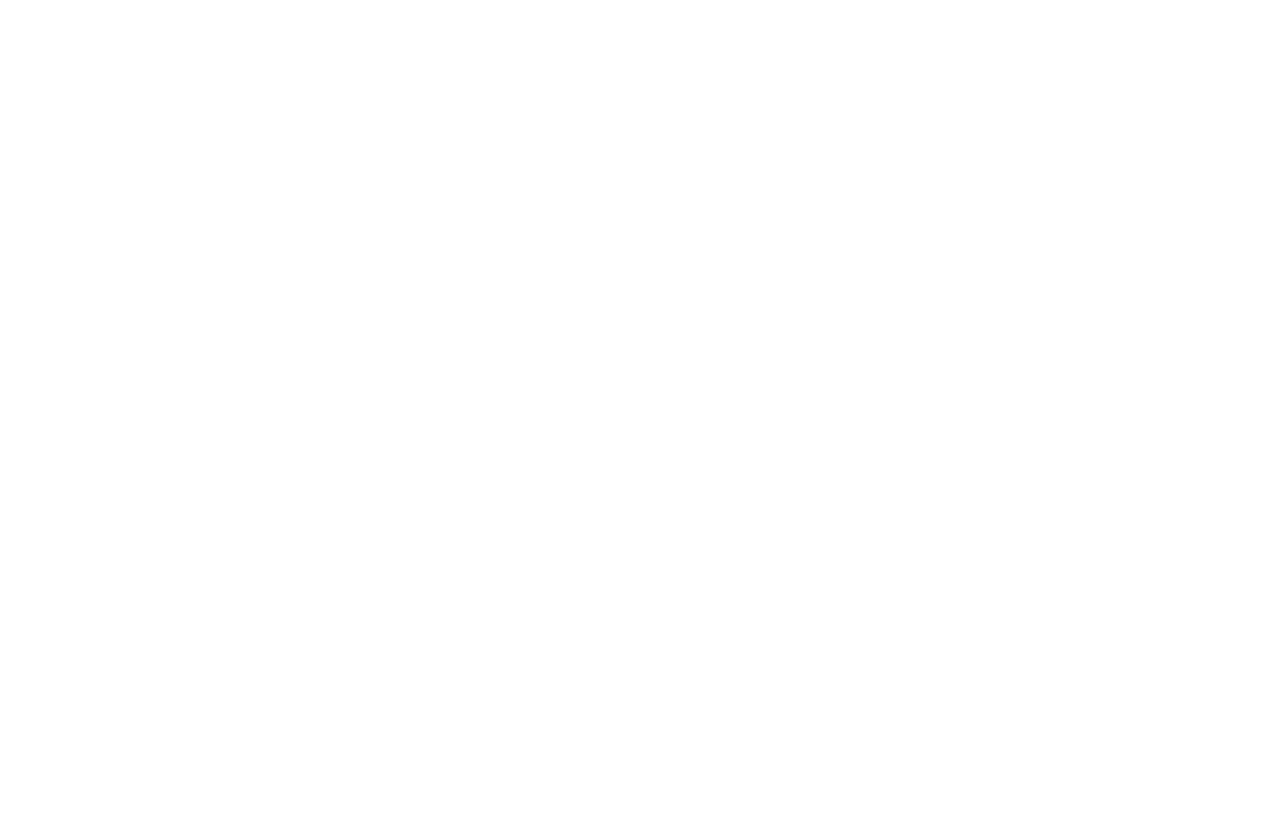
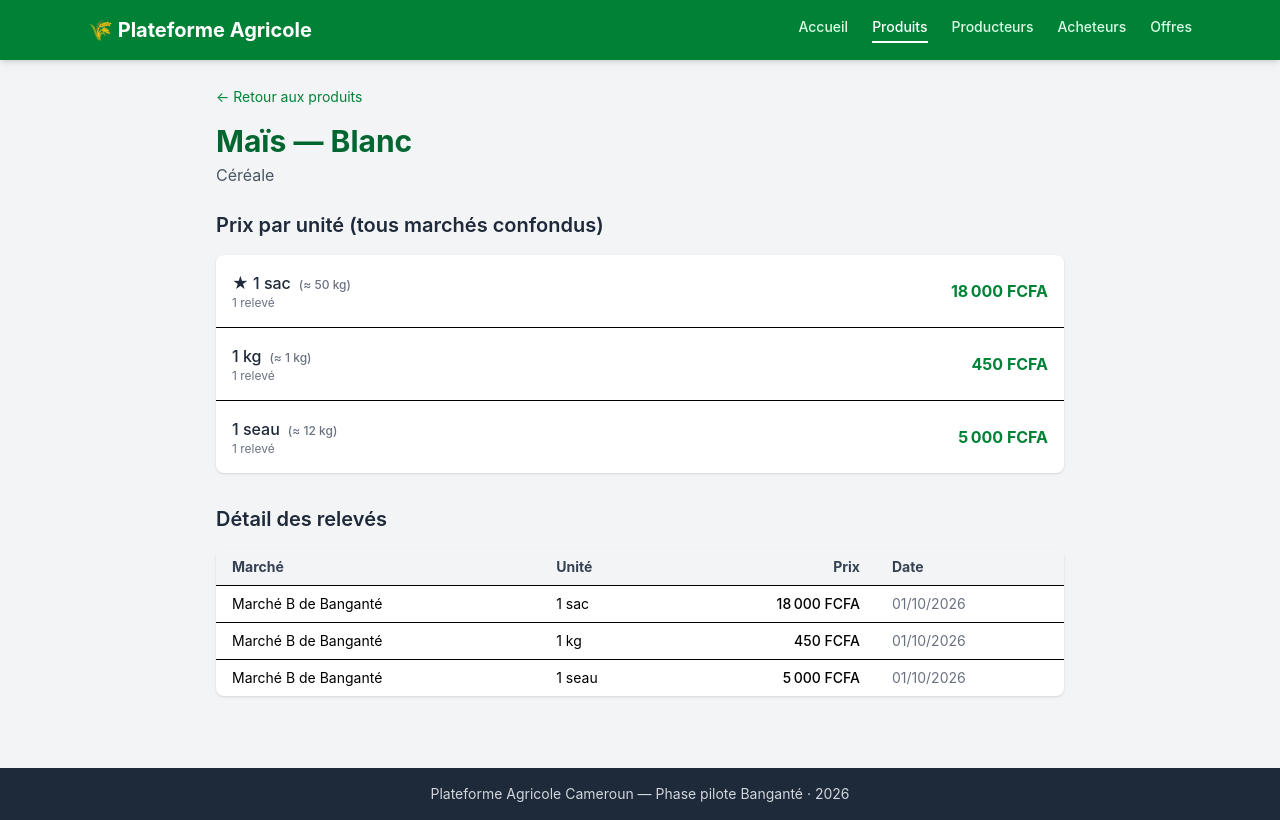
Before and after one commit to Gethro02/plateforme-agri, a React (Vite) app: page /produits/1 in a window 1280 px wide. Before the commit this address had no page. Built offline with nearby package versions, Linux system fonts and the light colour scheme.

Commit message:
page produits avec recherche, filtres et detail produit

```diff
--- a/src/App.jsx
+++ b/src/App.jsx
@@ -2,6 +2,7 @@ import { BrowserRouter, Routes, Route } from "react-router-dom";
 import Layout from "./components/layout/Layout";
 import Accueil from "./pages/Accueil";
 import Produits from "./pages/Produits";
+import DetailProduit from "./pages/DetailProduit";
 import Producteurs from "./pages/Producteurs";
 import Acheteurs from "./pages/Acheteurs";
 import Offres from "./pages/Offres";
@@ -13,6 +14,7 @@ function App() {
         <Route element={<Layout />}>
           <Route path="/" element={<Accueil />} />
           <Route path="/produits" element={<Produits />} />
+          <Route path="/produits/:id" element={<DetailProduit />} />
           <Route path="/producteurs" element={<Producteurs />} />
           <Route path="/acheteurs" element={<Acheteurs />} />
           <Route path="/offres" element={<Offres />} />
--- /dev/null
+++ b/src/components/metier/ProduitCarte.jsx
@@ -0,0 +1,47 @@
+import { Link } from "react-router-dom";
+import { getPrixParUnite, formatFourchette } from "../../utils/dataHelpers";
+
+export default function ProduitCarte({ produit }) {
+  const prixParUnite = getPrixParUnite(produit.id);
+  const uniteParDefaut = prixParUnite.find((p) => p.unite.uniteParDefaut);
+  const aDesPrix = uniteParDefaut && uniteParDefaut.releves.length > 0;
+
+  return (
+    <Link
+      to={`/produits/${produit.id}`}
+      className="block bg-white rounded-lg shadow-md hover:shadow-lg transition p-5 border-l-4 border-green-600"
+    >
+      <div className="flex items-start justify-between mb-3">
+        <div>
+          <h3 className="text-lg font-bold text-gray-800">
+            {produit.nom}{" "}
+            {produit.variete && (
+              <span className="text-green-700">— {produit.variete}</span>
+            )}
+          </h3>
+          <p className="text-sm text-gray-500">{produit.categorie}</p>
+        </div>
+      </div>
+
+      {aDesPrix ? (
+        <div className="bg-green-50 rounded p-3">
+          <p className="text-xs text-gray-600 mb-1">
+            Prix indicatif (1 {uniteParDefaut.unite.symbole})
+          </p>
+          <p className="font-bold text-green-700">
+            {formatFourchette(
+              uniteParDefaut.prixMin,
+              uniteParDefaut.prixMax
+            )}
+          </p>
+        </div>
+      ) : (
+        <p className="text-sm text-gray-400 italic">Aucun prix relevé</p>
+      )}
+
+      <p className="text-xs text-green-700 mt-3 font-medium">
+        Voir les détails →
+      </p>
+    </Link>
+  );
+}
--- /dev/null
+++ b/src/pages/DetailProduit.jsx
@@ -0,0 +1,124 @@
+import { useParams, Link } from "react-router-dom";
+import { produits, marches } from "../data";
+import { getPrixParUnite, formatFourchette } from "../utils/dataHelpers";
+
+export default function DetailProduit() {
+  const { id } = useParams();
+  const produit = produits.find((p) => p.id === Number(id));
+
+  if (!produit) {
+    return (
+      <div className="max-w-4xl mx-auto p-6">
+        <p className="text-red-600">Produit introuvable.</p>
+        <Link to="/produits" className="text-green-700 underline">
+          ← Retour aux produits
+        </Link>
+      </div>
+    );
+  }
+
+  const prixParUnite = getPrixParUnite(produit.id);
+
+  return (
+    <div className="max-w-4xl mx-auto p-6">
+      <Link
+        to="/produits"
+        className="text-sm text-green-700 hover:underline mb-4 inline-block"
+      >
+        ← Retour aux produits
+      </Link>
+
+      <header className="mb-6">
+        <h1 className="text-3xl font-bold text-green-800 mb-1">
+          {produit.nom} {produit.variete && `— ${produit.variete}`}
+        </h1>
+        <p className="text-gray-600">{produit.categorie}</p>
+      </header>
+
+      <section className="mb-8">
+        <h2 className="text-xl font-semibold text-gray-800 mb-4">
+          Prix par unité (tous marchés confondus)
+        </h2>
+
+        {prixParUnite.length === 0 ? (
+          <p className="text-gray-500 italic">Aucun prix relevé pour ce produit.</p>
+        ) : (
+          <div className="bg-white rounded-lg shadow divide-y">
+            {prixParUnite.map((item) => {
+              const { unite, prixMin, prixMax, releves } = item;
+
+              return (
+                <div
+                  key={unite.id}
+                  className="flex items-center justify-between p-4"
+                >
+                  <div>
+                    <p className="font-medium text-gray-800">
+                      {unite.uniteParDefaut && "★ "}1 {unite.symbole}
+                      {unite.equivalenceKg && (
+                        <span className="text-xs text-gray-500 ml-2">
+                          (≈ {unite.equivalenceKg} kg)
+                        </span>
+                      )}
+                    </p>
+                    <p className="text-xs text-gray-500">
+                      {releves.length} relevé{releves.length > 1 ? "s" : ""}
+                    </p>
+                  </div>
+                  <p className="font-bold text-green-700">
+                    {releves.length > 0
+                      ? formatFourchette(prixMin, prixMax)
+                      : "—"}
+                  </p>
+                </div>
+              );
+            })}
+          </div>
+        )}
+      </section>
+
+      <section>
+        <h2 className="text-xl font-semibold text-gray-800 mb-4">
+          Détail des relevés
+        </h2>
+
+        <div className="bg-white rounded-lg shadow overflow-hidden">
+          <table className="w-full text-sm">
+            <thead className="bg-gray-100 text-gray-700">
+              <tr>
+                <th className="text-left px-4 py-2">Marché</th>
+                <th className="text-left px-4 py-2">Unité</th>
+                <th className="text-right px-4 py-2">Prix</th>
+                <th className="text-left px-4 py-2">Date</th>
+              </tr>
+            </thead>
+            <tbody>
+              {prixParUnite.flatMap((item) =>
+                item.releves.map((releve) => {
+                  const marche = marches.find((m) => m.id === releve.marcheId);
+                  return (
+                    <tr key={releve.id} className="border-t">
+                      <td className="px-4 py-2">{marche ? marche.nom : "—"}</td>
+                      <td className="px-4 py-2">
+                        {releve.prixParUnite && `1 ${item.unite.symbole}`}
+                      </td>
+                      <td className="px-4 py-2 text-right font-medium">
+                        {new Intl.NumberFormat("fr-FR").format(
+                          releve.prixParUnite
+                        )}{" "}
+                        FCFA
+                      </td>
+                      <td className="px-4 py-2 text-gray-500">
+                        {new Date(releve.dateReleve).toLocaleDateString("fr-FR")}
+                      </td>
+                    </tr>
+                  );
+                })
+              )}
+            </tbody>
+          </table>
+        </div>
+      </section>
+    </div>
+  );
+}
--- a/src/pages/Produits.jsx
+++ b/src/pages/Produits.jsx
@@ -1,8 +1,78 @@
+import { useState } from "react";
+import { produits } from "../data";
+import ProduitCarte from "../components/metier/ProduitCarte";
+
+const categories = ["Toutes", "Céréale", "Légumineuse", "Oléagineux", "Épice"];
+
 export default function Produits() {
+  const [recherche, setRecherche] = useState("");
+  const [categorieActive, setCategorieActive] = useState("Toutes");
+
+  // Filtrage
+  const produitsFiltres = produits.filter((p) => {
+    const correspondRecherche =
+      p.nom.toLowerCase().includes(recherche.toLowerCase()) ||
+      p.variete.toLowerCase().includes(recherche.toLowerCase());
+
+    const correspondCategorie =
+      categorieActive === "Toutes" || p.categorie === categorieActive;
+
+    return correspondRecherche && correspondCategorie;
+  });
+
   return (
-    <div className="max-w-4xl mx-auto p-6">
-      <h1 className="text-2xl font-bold text-green-800 mb-4">Produits</h1>
-      <p className="text-gray-600">Catalogue complet à venir.</p>
+    <div className="max-w-6xl mx-auto p-6">
+      <header className="mb-6">
+        <h1 className="text-3xl font-bold text-green-800 mb-2">
+          🌽 Catalogue des produits
+        </h1>
+        <p className="text-gray-600">
+          {produitsFiltres.length} produit
+          {produitsFiltres.length > 1 ? "s" : ""} trouvé
+          {produitsFiltres.length > 1 ? "s" : ""}
+        </p>
+      </header>
+
+      {/* Barre de recherche */}
+      <div className="mb-4">
+        <input
+          type="text"
+          placeholder="Rechercher un produit (ex: maïs, haricot...)"
+          value={recherche}
+          onChange={(e) => setRecherche(e.target.value)}
+          className="w-full px-4 py-2 border border-gray-300 rounded-lg focus:outline-none focus:ring-2 focus:ring-green-500"
+        />
+      </div>
+
+      {/* Filtres par catégorie */}
+      <div className="flex flex-wrap gap-2 mb-6">
+        {categories.map((cat) => (
+          <button
+            key={cat}
+            onClick={() => setCategorieActive(cat)}
+            className={`px-4 py-2 rounded-full text-sm font-medium transition ${
+              categorieActive === cat
+                ? "bg-green-700 text-white"
+                : "bg-white text-gray-700 border border-gray-300 hover:bg-green-50"
+            }`}
+          >
+            {cat}
+          </button>
+        ))}
+      </div>
+
+      {/* Grille de produits */}
+      {produitsFiltres.length > 0 ? (
+        <div className="grid grid-cols-1 md:grid-cols-2 lg:grid-cols-3 gap-6">
+          {produitsFiltres.map((produit) => (
+            <ProduitCarte key={produit.id} produit={produit} />
+          ))}
+        </div>
+      ) : (
+        <div className="bg-white rounded-lg shadow p-8 text-center text-gray-500">
+          Aucun produit ne correspond à ta recherche.
+        </div>
+      )}
     </div>
   );
 }
```
